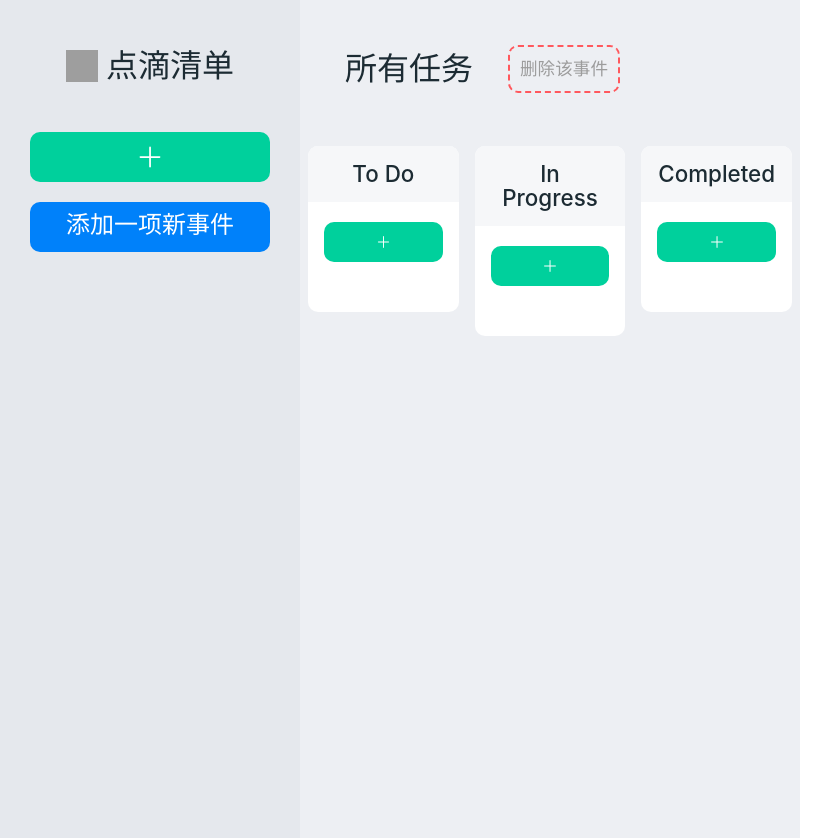
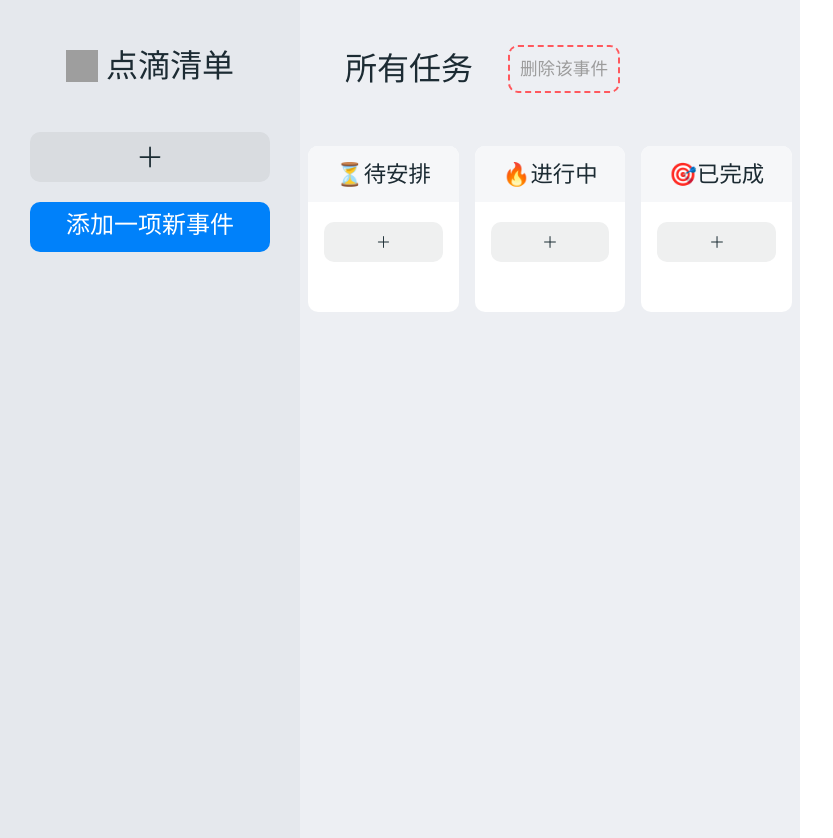
Before and after one commit to hanyi319/ready-to-do, a React (Vite) app: page / in a window 1280 px wide. Shown: the whole page, without its empty margins (0-833 px from the left). Built offline with nearby package versions, Linux system fonts and the light colour scheme; grey boxes are pictures that could not be loaded.

Commit message:
style: 调整样式细节

```diff
--- a/src/assets/stylesheets/vars.css
+++ b/src/assets/stylesheets/vars.css
@@ -11,19 +11,19 @@
   --border-color: #ededed;
   --border-radius: 10px;
   --event-bar-bg: #e5e8ed;
-  --add-event-button-bg: var(--theme-color-green);
-  --add-event-button-hover-bg: #73dcc5;
+  --add-event-button-bg: #d9dce0;
+  --add-event-button-hover-bg: #dfe2e2;
   --event-button-default-bg: #d9dce0;
   --event-button-selected-bg: var(--theme-color-blue);
   --event-button-hover-bg: #77b8f7;
   --task-box-bg: #edeff3;
   --task-column-bg: #ffffff;
   --task-column-title-bg: #f6f7f9;
-  --add-task-button-bg: var(--theme-color-green);
-  --add-task-button-hover-bg: #73dcc5;
+  --add-task-button-bg: #eff0f0;
+  --add-task-button-hover-bg: #e7e9e8;
   --task-border-color: #ccc;
   --task-bg: #fff;
-  --task-hover-bg: rgba(0, 119, 256, 0.014);
+  --task-hover-bg: #f2f5ff;
   --remove-bar-color: #888;
   --remove-bar-hover-color: var(--theme-color-red);
 }
--- a/src/components/Column.jsx
+++ b/src/components/Column.jsx
@@ -4,6 +4,12 @@ import AddTaskButton from "./AddTaskButton";
 import Task from "./Task";
 
 const Column = ({ tag, currentEvent, events, setEvents }) => {
+  const title = {
+    "To Do": "⏳待安排",
+    "In Progress": "🔥进行中",
+    Completed: "🎯已完成",
+  };
+
   const handleAdd = () => {
     const name = prompt("请输入任务名：");
     const details = prompt("请输入详细信息：");
@@ -36,7 +42,7 @@ const Column = ({ tag, currentEvent, events, setEvents }) => {
 
   return (
     <div className="column">
-      <div className="column-title">{tag}</div>
+      <div className="column-title">{title[tag]}</div>
       <AddTaskButton handleClick={handleAdd} />
       <Droppable droppableId={tag}>
         {(provided, snapshot) => {
--- a/src/components/task.css
+++ b/src/components/task.css
@@ -103,6 +103,7 @@
 }
 
 .task {
+  position: relative;
   padding: 16px;
   margin: 0 16px 16px;
   border: 2px solid var(--task-border-color);
@@ -128,7 +129,7 @@
 .task-name::before {
   content: "●";
   margin-right: 10px;
-  color: var(--theme-color-blue);
+  color: var(--theme-color-green);
 }
 
 .task-details {
@@ -141,16 +142,21 @@
 }
 
 .remove-bar {
+  position: absolute;
+  bottom: 15px;
+  right: 15px;
   text-align: end;
   font-size: 3.5em;
   font-weight: 300;
   font-style: italic;
+  line-height: 0.1em;
   color: var(--remove-bar-color);
   transition: 250ms;
 }
 
 .remove-bar:hover {
-  font-size: 9em;
+  font-size: 8em;
+  line-height: 0.2em;
   color: var(--remove-bar-hover-color);
   transition: 250ms;
 }
```
Also changed, not shown: src/assets/icons/add.svg.
